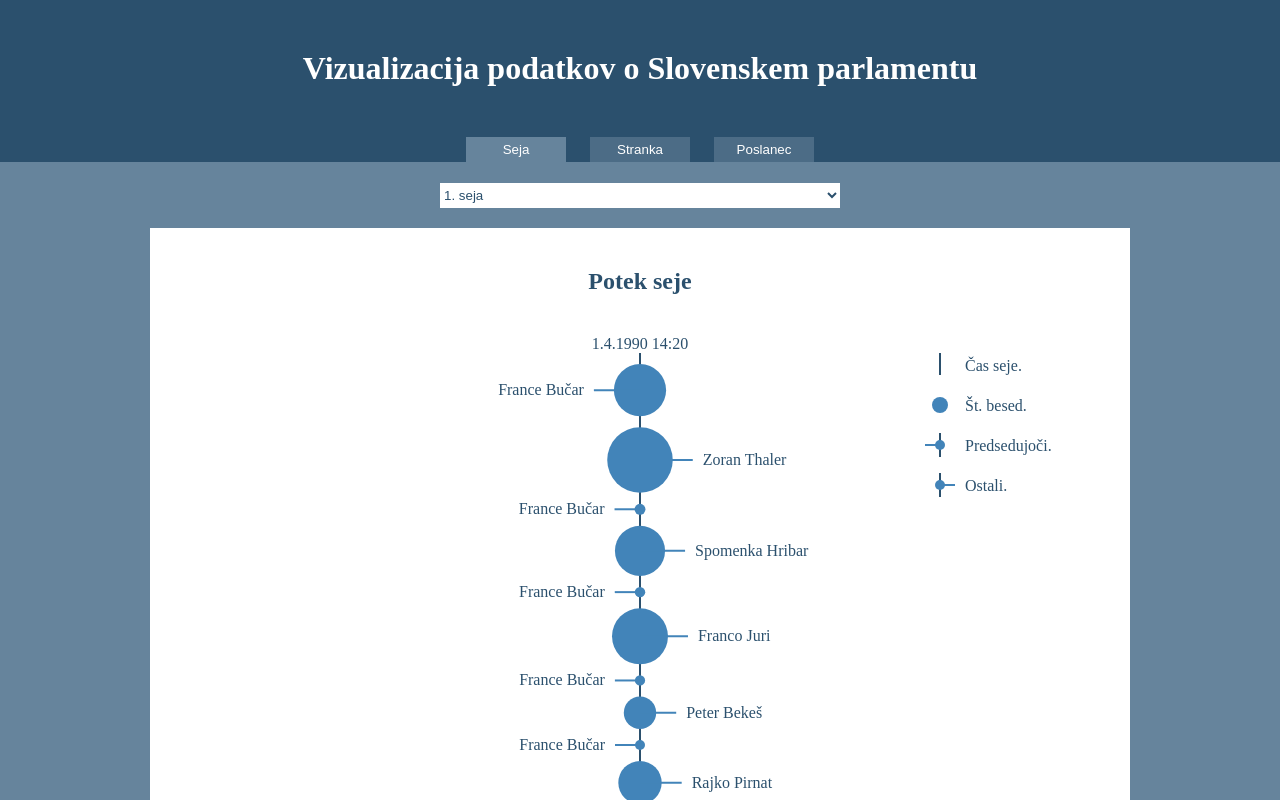
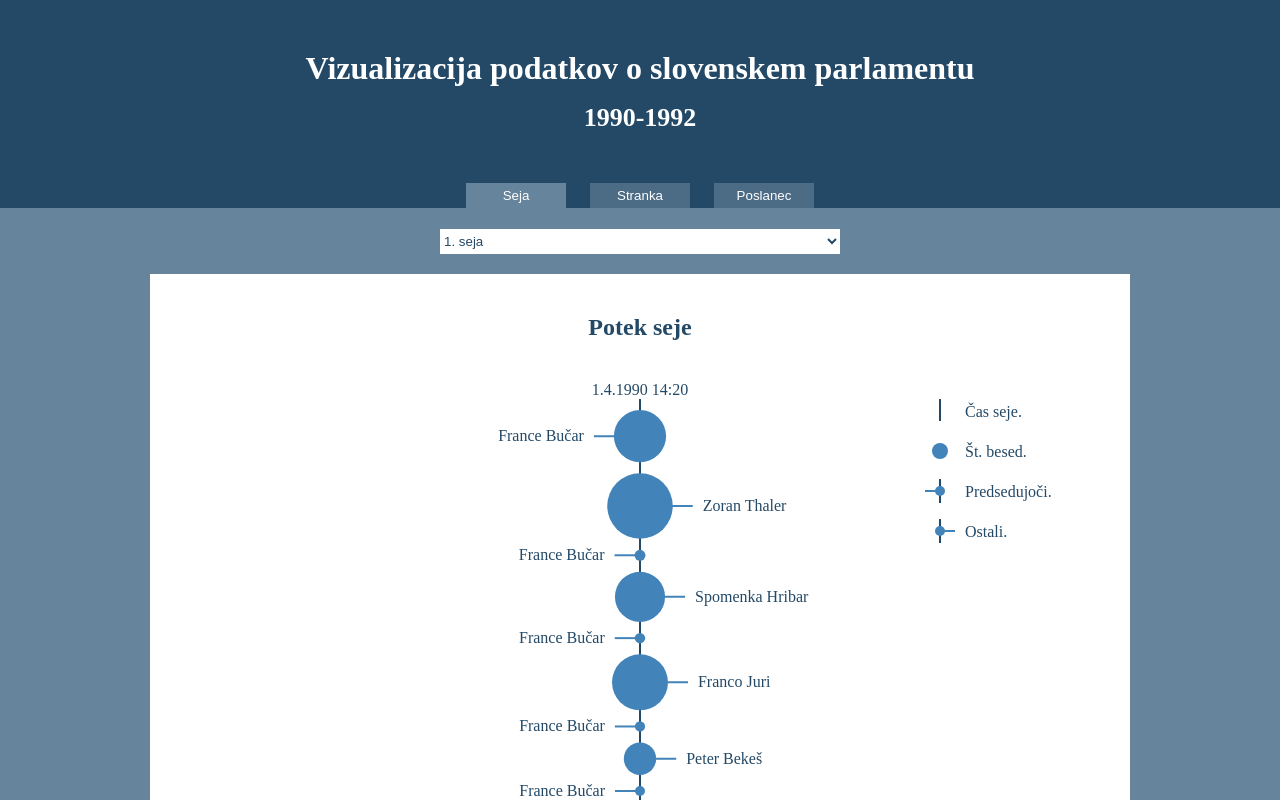
Before and after one commit to grmek/oo-projekt-1, a plain HTML site: page web/index.html in a window 1280 px wide. Shown: the top 800 px of the page. Drawn offline with Linux system fonts and the light colour scheme.

Commit message:
Minor update.

```diff
--- a/web/index.html
+++ b/web/index.html
@@ -6,7 +6,7 @@
 <head>
 
 <meta charset="UTF-8">
-<title>Vizualizacija podatkov o Slovenskem parlamentu</title>
+<title>Vizualizacija podatkov o slovenskem parlamentu (1990-1992)</title>
 <link rel="stylesheet" href="style.css">
 <script src="script.js"></script>
 <script src="data0.js"></script>
@@ -20,7 +20,8 @@
 <body onload="btnClickHandler(0)">
 
 <header>
-	<h1>Vizualizacija podatkov o Slovenskem parlamentu</h1>
+	<h1>Vizualizacija podatkov o slovenskem parlamentu</h1>
+	<h1 style="font-size: 26px; padding-top: 16px;">1990-1992</h1>
 </header>
 
 <nav>
--- a/web/style.css
+++ b/web/style.css
@@ -1,5 +1,5 @@
 :root {
-	--c1: #2b506d;
+	--c1: #234967;
 	--c2: #66849c;
 	--c3: #4c6c86;
 	--c4: #ffffff;
```
